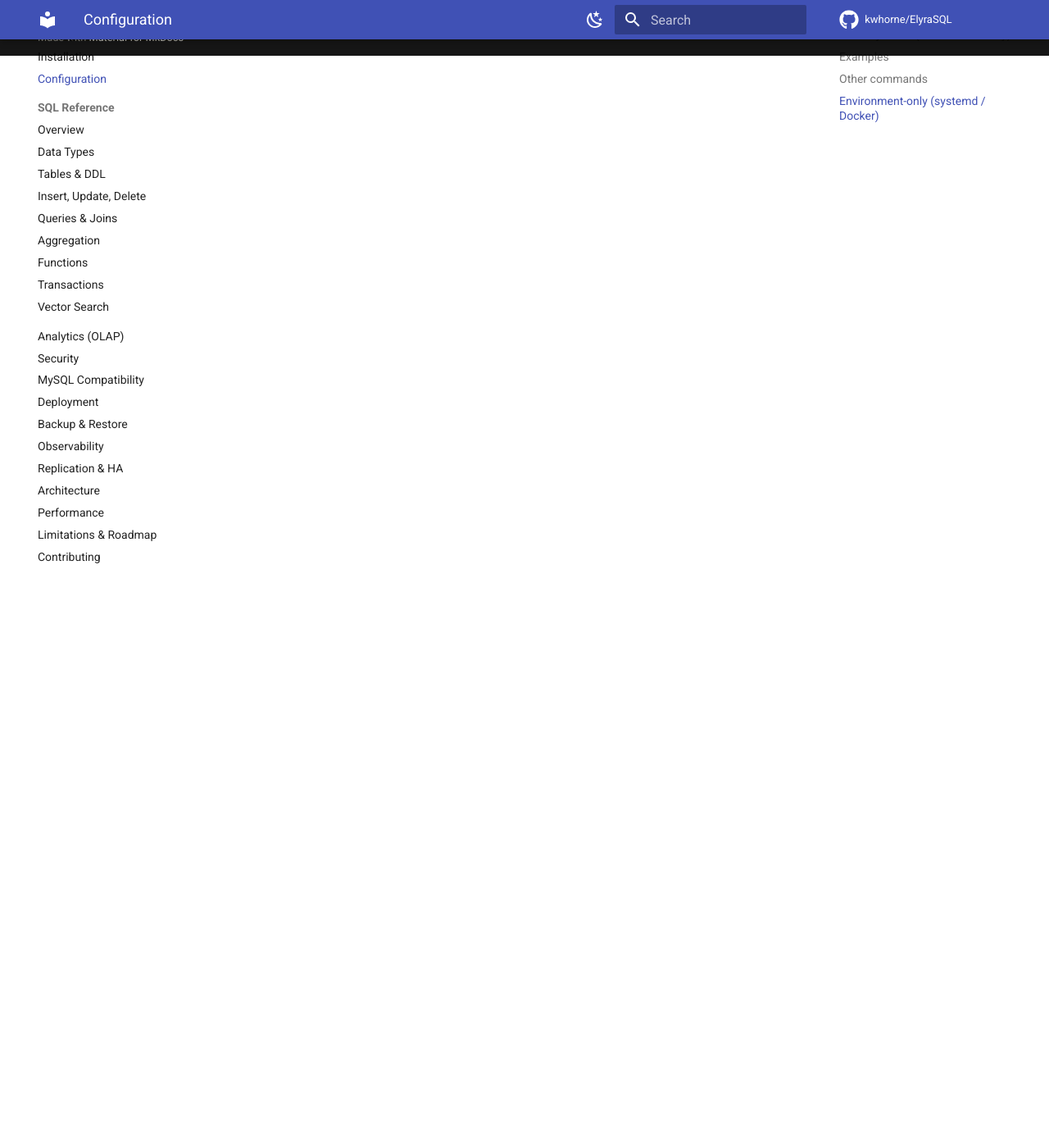
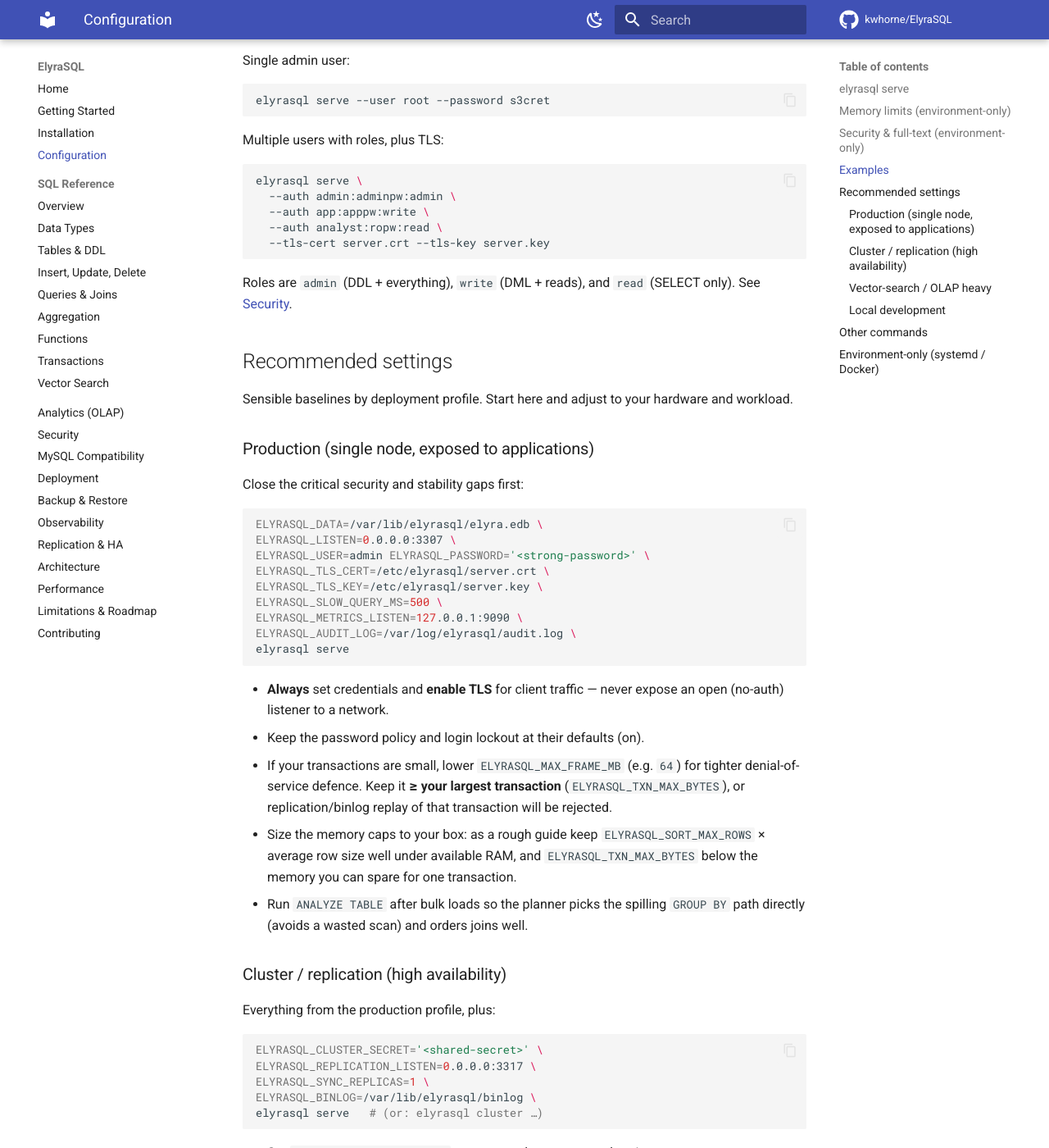
Before and after one commit to kwhorne/ElyraSQL, an MkDocs documentation site: the page built from docs/configuration.md, in a window 1280 px wide and 1400 px high, scrolled down 2285 px. Shown: the whole window at 82% size. Built offline with MkDocs 1.6.1 and Material for MkDocs 9.7.7, drawn with Linux system fonts in a browser that asks for light colours; comment, search, counter and statistics services are not loaded; some of the changed text lies outside the part shown.

Commit message:
Release 0.9.0 — robustness, correctness & security hardening
Version bumps (Cargo.toml, SERVER_VERSION, README, docs), CHANGELOG 0.9.0 entry,
and a new 'Recommended settings' docs section with production / cluster /
vector-OLAP / dev profiles plus the newly documented env vars
(ELYRASQL_MAX_FRAME_MB, password policy, auth lockout, cluster secret,
fulltext language, audit log).

Highlights since 0.8.10: signed-zero/NaN grouping, allocation-free total_cmp,
Snowball full-text stemming, in-transaction ORDER BY spill, GROUP BY double-scan
avoidance, JSON depth limit, O(1) savepoints, bounded transaction buffer,
single-flight HNSW rebuilds, spill-reader guards + startup temp-file reclaim,
fine-grained global GRANT/REVOKE + DROP USER purge, constant-time password
compare, and a unified configurable frame-size limit. Prior hardening (HNSW
visited pool, SIMD distance, proc-loop yielding) verified in place.

````diff
--- a/Cargo.toml
+++ b/Cargo.toml
@@ -11,7 +11,7 @@ members = [
 ]
 
 [workspace.package]
-version = "0.8.10"
+version = "0.9.0"
 edition = "2021"
 rust-version = "1.82"
 license = "MIT"
--- a/docs/configuration.md
+++ b/docs/configuration.md
@@ -24,6 +24,20 @@ variable fallback (handy for systemd and containers).
 | `ELYRASQL_SORT_MAX_ROWS` | `1000000` | Rows buffered before spilling to a temp file, for both `ORDER BY` (external merge sort) and partitioned `GROUP BY` spill. |
 | `ELYRASQL_GROUP_MAX_GROUPS` | `5000000` | Distinct-group cap: in-memory `GROUP BY` past this falls back to partitioned spill; a single spill partition past it errors (0 = unlimited). |
 | `ELYRASQL_TXN_MAX_BYTES` | `1073741824` | Max bytes an uncommitted transaction may buffer (staged puts + deletes) before writes are rejected, so one huge transaction can't exhaust server memory. The statement errors; `COMMIT` or `ROLLBACK` to continue. |
+| `ELYRASQL_MAX_FRAME_MB` | `1024` | Max size of any single length-prefixed frame/record read from the network (cluster/replication), the binlog, or a spill file, before allocation. Rejects corrupt/malicious oversized lengths instead of crashing (OOM). Must stay ≥ the largest replicated/logged transaction. |
+
+## Security & full-text (environment-only)
+
+| Environment | Default | Description |
+|-------------|---------|-------------|
+| `ELYRASQL_PASSWORD_POLICY` | `on` | Set to `off` to disable the password-strength policy. |
+| `ELYRASQL_PASSWORD_MIN_LEN` | `8` | Minimum password length when the policy is on. |
+| `ELYRASQL_PASSWORD_REQUIRE_MIXED` | `on` | Require mixed character classes when the policy is on. |
+| `ELYRASQL_AUTH_MAX_FAILURES` | `10` | Failed logins before an account is temporarily locked out. |
+| `ELYRASQL_AUTH_LOCKOUT_SECS` | `60` | Lockout duration after too many failed logins. |
+| `ELYRASQL_CLUSTER_SECRET` | — | Shared secret authenticating cluster/replication connections (challenge-response). Strongly recommended for any multi-node deployment. |
+| `ELYRASQL_FULLTEXT_LANGUAGE` | `english` | Snowball stemming language for `MATCH … AGAINST` and `FULLTEXT` indexes (`english`, `norwegian`, `german`, …, or `none` to disable stemming). Changing it invalidates existing full-text indexes (rebuild them). |
+| `ELYRASQL_AUDIT_LOG` | — | Path to an append-only audit log (tab-separated: timestamp, connection, user, OK/ERR, SQL). |
 
 `RUST_LOG` controls log verbosity (`error`, `warn`, `info`, `debug`, `trace`;
 default `info`).
@@ -55,6 +69,72 @@ elyrasql serve \
 Roles are `admin` (DDL + everything), `write` (DML + reads), and `read`
 (SELECT only). See [Security](security.md).
 
+## Recommended settings
+
+Sensible baselines by deployment profile. Start here and adjust to your
+hardware and workload.
+
+### Production (single node, exposed to applications)
+
+Close the critical security and stability gaps first:
+
+```bash
+ELYRASQL_DATA=/var/lib/elyrasql/elyra.edb \
+ELYRASQL_LISTEN=0.0.0.0:3307 \
+ELYRASQL_USER=admin ELYRASQL_PASSWORD='<strong-password>' \
+ELYRASQL_TLS_CERT=/etc/elyrasql/server.crt \
+ELYRASQL_TLS_KEY=/etc/elyrasql/server.key \
+ELYRASQL_SLOW_QUERY_MS=500 \
+ELYRASQL_METRICS_LISTEN=127.0.0.1:9090 \
+ELYRASQL_AUDIT_LOG=/var/log/elyrasql/audit.log \
+elyrasql serve
+```
+
+- **Always** set credentials and **enable TLS** for client traffic — never
+  expose an open (no-auth) listener to a network.
+- Keep the password policy and login lockout at their defaults (on).
+- If your transactions are small, lower `ELYRASQL_MAX_FRAME_MB` (e.g. `64`) for
+  tighter denial-of-service defence. Keep it **≥ your largest transaction**
+  (`ELYRASQL_TXN_MAX_BYTES`), or replication/binlog replay of that transaction
+  will be rejected.
+- Size the memory caps to your box: as a rough guide keep
+  `ELYRASQL_SORT_MAX_ROWS` × average row size well under available RAM, and
+  `ELYRASQL_TXN_MAX_BYTES` below the memory you can spare for one transaction.
+- Run `ANALYZE TABLE` after bulk loads so the planner picks the spilling
+  `GROUP BY` path directly (avoids a wasted scan) and orders joins well.
+
+### Cluster / replication (high availability)
+
+Everything from the production profile, plus:
+
+```bash
+ELYRASQL_CLUSTER_SECRET='<shared-secret>' \
+ELYRASQL_REPLICATION_LISTEN=0.0.0.0:3317 \
+ELYRASQL_SYNC_REPLICAS=1 \
+ELYRASQL_BINLOG=/var/lib/elyrasql/binlog \
+elyrasql serve   # (or: elyrasql cluster …)
+```
+
+- **Set `ELYRASQL_CLUSTER_SECRET`** on every node so peers authenticate.
+- Internal cluster/replication traffic is authenticated but **not encrypted** —
+  run nodes on a **private network or VPN** (mTLS is planned).
+- Use `ELYRASQL_SYNC_REPLICAS` (and optionally `ELYRASQL_SYNC_STRICT`) to trade
+  a little latency for stronger durability. See [Replication & HA](replication.md).
+
+### Vector-search / OLAP heavy
+
+- Build vector indexes **after** loading embeddings; the first query after a
+  write pays a single (single-flight) rebuild, then queries are cached.
+- Give the process plenty of RAM — HNSW graphs and OLAP aggregation are
+  memory-resident up to the spill thresholds above.
+- For very large `GROUP BY`/`ORDER BY`, raise `ELYRASQL_SORT_MAX_ROWS` /
+  `ELYRASQL_GROUP_MAX_GROUPS` if you have the memory, or lower them to force
+  earlier disk spilling on constrained hosts.
+
+### Local development
+
+Defaults are fine — `elyrasql serve` (open, no auth, `127.0.0.1:3307`).
+
 ## Other commands
 
 ```bash
````
Also changed, not shown: CHANGELOG.md (+71 -0 lines), README.md (+5 -5 lines), docs/deployment.md (+2 -2 lines), docs/installation.md (+3 -3 lines), docs/mysql-compatibility.md (+1 -1 lines), 2 other files.
